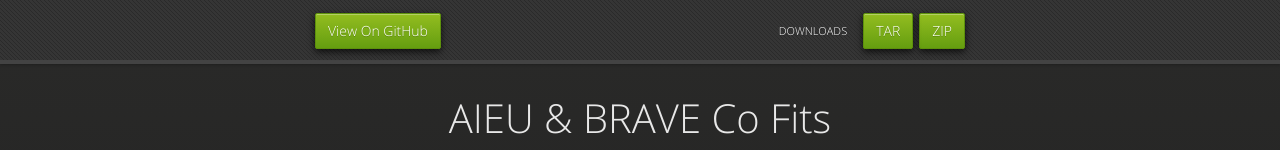
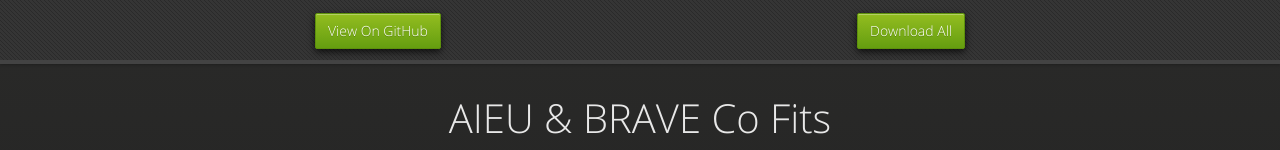
Before and after one commit to stevensT/AIEU-BRAVE_Fits, a plain HTML site: page index.html in a window 1280 px wide. Shown: the top 150 px of the page. Drawn offline with nearby package versions, Linux system fonts and the light colour scheme.

Commit message:
Change Download Links

```diff
--- a/index.html
+++ b/index.html
@@ -21,9 +21,8 @@
       <div id="header">
         <nav>
           <li class="fork"><a href="https://github.com/stevensT/AIEU-BRAVE_Fits">View On GitHub</a></li>
-          <li class="downloads"><a href="https://github.com/stevensT/AIEU-BRAVE_Fits/zipball/master">ZIP</a></li>
-          <li class="downloads"><a href="https://github.com/stevensT/AIEU-BRAVE_Fits/tarball/master">TAR</a></li>
-          <li class="title">DOWNLOADS</li>
+          <li class="downloads"><a href="#">Download All</a></li>
+          <li class="title"></li>
         </nav>
       </div><!-- end header -->
 
```
